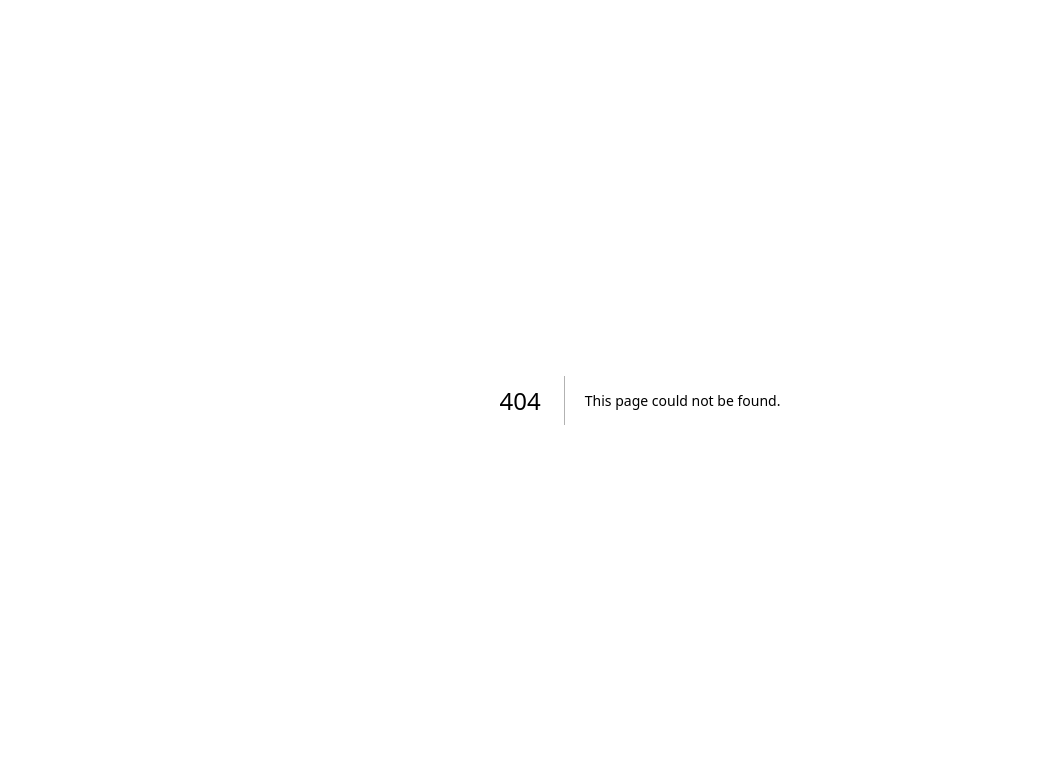
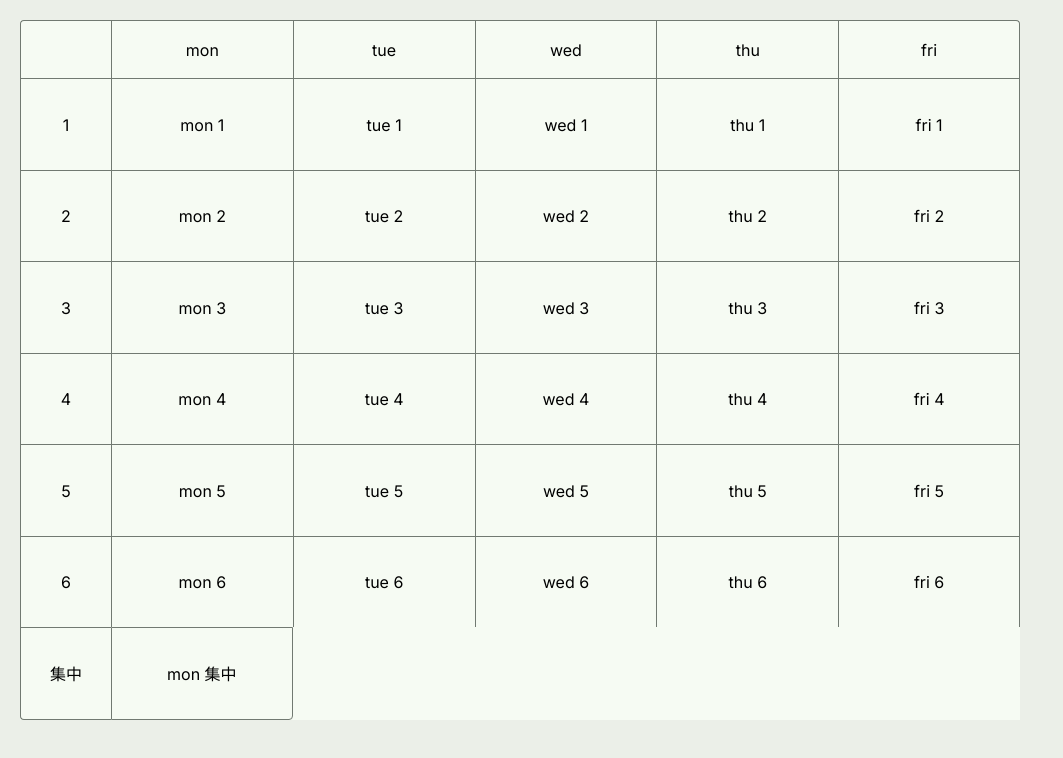
Before and after one commit to ut-code/syllabus-next, a Next.js app: page /components/Sample/Timetable in a window 1280 px wide. Before the commit this address had no page. Shown: the top 758 px of the page, without its empty margins (0-1063 px from the left). Built offline with nearby package versions, Linux system fonts and the light colour scheme.

Commit message:
[Add] timetable frame

```diff
--- /dev/null
+++ b/src/app/components/Sample/Timetable/page.tsx
@@ -0,0 +1,7 @@
+import Timetable from "../../Timetable"
+
+const ClassModalComponent: React.FC = () => {
+    return <div className="m-5 w-[1000px] h-[700px] bg-surface"><Timetable/></div>
+  };
+
+  export default ClassModalComponent;
--- /dev/null
+++ b/src/app/components/Timetable/index.tsx
@@ -0,0 +1,58 @@
+import { Day, dayMapping } from "@/app/type";
+import { ClassSlot, DaySlot, PeriodSlot, PosV, SlotDiv } from "./slot";
+
+const day:Day[] = ["mon","tue","wed","thu","fri"];
+
+function slotRow(period:1|2|3|4|5|6|"集中",pos_v:PosV, hasSaturday: boolean){
+    if(hasSaturday){
+        day.push("sat");
+    }
+    return (<>
+
+    {/* 曜限のヘッダー */}
+            <PeriodSlot period={period} pos_v={pos_v} pos_h={"left"}>{period}</PeriodSlot>
+        {
+        day.map(d=>{
+        return <ClassSlot day_period={{day:d, period:period}}
+         pos_v={pos_v} pos_h={d==day[day.length-1]?"right":"left"}/>
+    })
+    }
+    </>
+    );
+}
+
+const Timetable: React.FC = () => {
+    const period:(1|2|3|4|5|6|"集中")[] = [1,2,3,4,5,6];
+    return (
+        <div className="grid grid-cols-11 grid-flow-row h-full">
+
+        {/* 左上の空白 */}
+        <SlotDiv pos_v={"top"} pos_h={"left"} />
+
+        {/* 曜日のヘッダー */}
+        {
+            day.map(d=>{
+                return <DaySlot day={d} pos_v={"top"}
+                pos_h={d==day[day.length-1]?"right":"center"}
+                >{period}</DaySlot>
+            })
+        }
+
+            {
+                period.map(d=>{
+                    return slotRow(d,"middle", false);
+                })
+            }
+
+            {/* 集中のヘッダー */}
+            <PeriodSlot period={"集中"} pos_v={"bottom"} pos_h={"left"}/>
+
+            {/* 集中の講義スロット */}
+            <ClassSlot className="col-span-10 row-span-2" day_period={{day:"mon",period:"集中"}}
+         pos_v={"bottom"} pos_h={"right"}/>
+        </div>
+
+    )
+};
+
+export default Timetable;
--- /dev/null
+++ b/src/app/components/Timetable/slot.tsx
@@ -0,0 +1,84 @@
+import { Day, DayPeriod } from "@/app/type";
+import React, { ReactNode } from "react";
+
+export type PosV = "top"|"middle"|"bottom";
+export type PosH = "left"|"center"|"right";
+
+interface classProps extends props {
+    day_period: DayPeriod
+}
+
+interface dayProps extends props {
+    day: Day
+}
+
+interface periodProps extends props {
+    period: 1|2|3|4|5|6|"集中"
+}
+
+interface props {
+    pos_v: PosV;
+    pos_h: PosH;
+    children?: ReactNode
+    className?: string
+}
+
+export const ClassSlot:React.FC<classProps> = (props:classProps)=>{
+
+    return (
+        <SlotDiv pos_v={props.pos_v} pos_h={props.pos_h} className={`col-span-2 row-span-2 ${props.className}`}>
+            <div>
+                {props.day_period.day} {props.day_period.period}
+                </div>
+                </SlotDiv>
+    );
+}
+
+export const DaySlot:React.FC<dayProps> = (props:dayProps)=>{
+    return (
+        <SlotDiv className="col-span-2 row-span-1" pos_v={props.pos_v} pos_h={props.pos_h}>
+            {props.day}
+        </SlotDiv>
+    );
+}
+
+export const PeriodSlot:React.FC<periodProps> = (props:periodProps)=>{
+    return (
+        <SlotDiv className="col-span-1 row-span-2" pos_v={props.pos_v} pos_h={props.pos_h}>
+            {props.period}
+        </SlotDiv>
+    );
+}
+
+
+export const SlotDiv:React.FC<props> = (prop)=>{
+
+    let corner = "";
+    if(prop.pos_v == "top"){
+        if(prop.pos_h == "left"){
+            corner = "rounded-tl"
+        }
+        if(prop.pos_h == "right"){
+            corner = "rounded-tr"
+        }
+    }
+
+    if(prop.pos_v == "bottom"){
+        if(prop.pos_h == "left"){
+            corner = "rounded-bl"
+        }
+        if(prop.pos_h == "right"){
+            corner = "rounded-br"
+        }
+    }
+
+    return (
+        <div className={`border-outline border-solid flex justify-center items-center ${corner}
+            ${prop.pos_v == "bottom"?"border-y":"border-t"}
+            ${prop.pos_h == "right"?"border-x":"border-l"}
+            ${prop.className}
+            `}>
+                {prop.children}
+            </div>
+    );
+}
--- a/src/app/type.ts
+++ b/src/app/type.ts
@@ -46,7 +46,7 @@ export type Day = "mon" | "tue" | "wed" | "thu" | "fri" | "sat";
 
 export type DayPeriod = {
   day: Day;
-  period: 1 | 2 | 3 | 4 | 5 | 6;
+  period: 1 | 2 | 3 | 4 | 5 | 6 | "集中";
 };
 
 export const dayMapping: { [key in Day]: string } = {
--- a/tailwind.config.ts
+++ b/tailwind.config.ts
@@ -13,6 +13,11 @@ const config: Config = {
         "gradient-conic":
           "conic-gradient(from 180deg at 50% 50%, var(--tw-gradient-stops))",
       },
+      gridTemplateColumns: {
+        // 13列のグリッドを定義
+        '11': 'repeat(11, minmax(0, 1fr))',
+        '13': 'repeat(13, minmax(0, 1fr))',
+      }
     },
 
     colors: {
```
